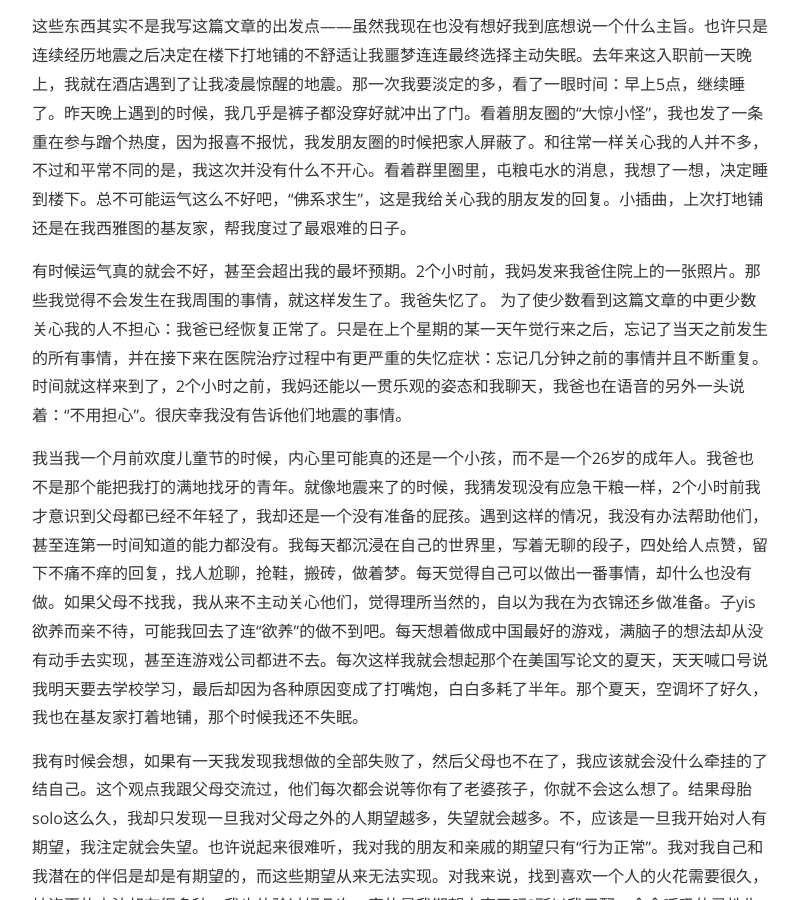
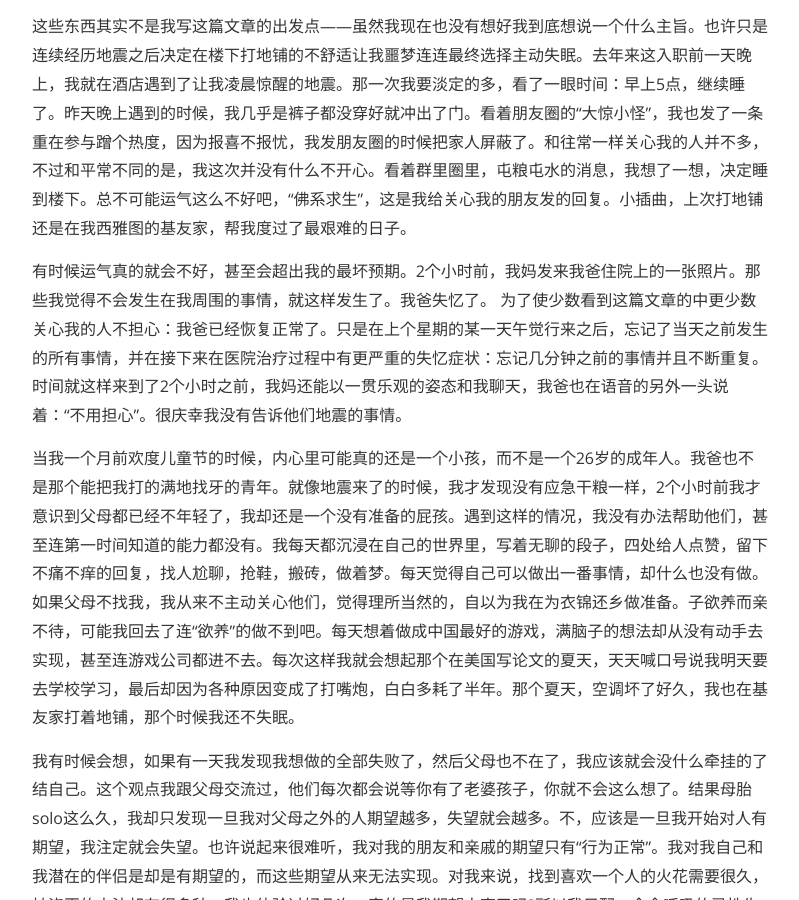
Before and after one commit to RadiumP/myblog, a Jekyll site: the page built from _posts/2019-07-07-sand.markdown, in a window 1280 px wide and 900 px high, scrolled down 601 px. Shown: the whole window, without its empty margins (240-1039 px from the left). Built offline with Jekyll 4.4.1, drawn with Linux system fonts in a browser that asks for light colours; nearby versions of some CDN libraries.

Commit message:
Update 2019-07-07-sand.markdown

```diff
--- a/_posts/2019-07-07-sand.markdown
+++ b/_posts/2019-07-07-sand.markdown
@@ -15,9 +15,9 @@ categories: 瞎BB
 这些东西其实不是我写这篇文章的出发点——虽然我现在也没有想好我到底想说一个什么主旨。也许只是连续经历地震之后决定在楼下打地铺的不舒适让我噩梦连连最终选择主动失眠。去年来这入职前一天晚上，我就在酒店遇到了让我凌晨惊醒的地震。那一次我要淡定的多，看了一眼时间：早上5点，继续睡了。昨天晚上遇到的时候，我几乎是裤子都没穿好就冲出了门。看着朋友圈的“大惊小怪”，我也发了一条重在参与蹭个热度，因为报喜不报忧，我发朋友圈的时候把家人屏蔽了。和往常一样关心我的人并不多，不过和平常不同的是，我这次并没有什么不开心。看着群里圈里，屯粮屯水的消息，我想了一想，决定睡到楼下。总不可能运气这么不好吧，“佛系求生”，这是我给关心我的朋友发的回复。小插曲，上次打地铺还是在我西雅图的基友家，帮我度过了最艰难的日子。
 
 有时候运气真的就会不好，甚至会超出我的最坏预期。2个小时前，我妈发来我爸住院上的一张照片。那些我觉得不会发生在我周围的事情，就这样发生了。我爸失忆了。
-为了使少数看到这篇文章的中更少数关心我的人不担心：我爸已经恢复正常了。只是在上个星期的某一天午觉行来之后，忘记了当天之前发生的所有事情，并在接下来在医院治疗过程中有更严重的失忆症状：忘记几分钟之前的事情并且不断重复。时间就这样来到了，2个小时之前，我妈还能以一贯乐观的姿态和我聊天，我爸也在语音的另外一头说着：“不用担心”。很庆幸我没有告诉他们地震的事情。
+为了使少数看到这篇文章的中更少数关心我的人不担心：我爸已经恢复正常了。只是在上个星期的某一天午觉行来之后，忘记了当天之前发生的所有事情，并在接下来在医院治疗过程中有更严重的失忆症状：忘记几分钟之前的事情并且不断重复。时间就这样来到了2个小时之前，我妈还能以一贯乐观的姿态和我聊天，我爸也在语音的另外一头说着：“不用担心”。很庆幸我没有告诉他们地震的事情。
 
-我当我一个月前欢度儿童节的时候，内心里可能真的还是一个小孩，而不是一个26岁的成年人。我爸也不是那个能把我打的满地找牙的青年。就像地震来了的时候，我猜发现没有应急干粮一样，2个小时前我才意识到父母都已经不年轻了，我却还是一个没有准备的屁孩。遇到这样的情况，我没有办法帮助他们，甚至连第一时间知道的能力都没有。我每天都沉浸在自己的世界里，写着无聊的段子，四处给人点赞，留下不痛不痒的回复，找人尬聊，抢鞋，搬砖，做着梦。每天觉得自己可以做出一番事情，却什么也没有做。如果父母不找我，我从来不主动关心他们，觉得理所当然的，自以为我在为衣锦还乡做准备。子yis欲养而亲不待，可能我回去了连“欲养”的做不到吧。每天想着做成中国最好的游戏，满脑子的想法却从没有动手去实现，甚至连游戏公司都进不去。每次这样我就会想起那个在美国写论文的夏天，天天喊口号说我明天要去学校学习，最后却因为各种原因变成了打嘴炮，白白多耗了半年。那个夏天，空调坏了好久，我也在基友家打着地铺，那个时候我还不失眠。
+当我一个月前欢度儿童节的时候，内心里可能真的还是一个小孩，而不是一个26岁的成年人。我爸也不是那个能把我打的满地找牙的青年。就像地震来了的时候，我才发现没有应急干粮一样，2个小时前我才意识到父母都已经不年轻了，我却还是一个没有准备的屁孩。遇到这样的情况，我没有办法帮助他们，甚至连第一时间知道的能力都没有。我每天都沉浸在自己的世界里，写着无聊的段子，四处给人点赞，留下不痛不痒的回复，找人尬聊，抢鞋，搬砖，做着梦。每天觉得自己可以做出一番事情，却什么也没有做。如果父母不找我，我从来不主动关心他们，觉得理所当然的，自以为我在为衣锦还乡做准备。子欲养而亲不待，可能我回去了连“欲养”的做不到吧。每天想着做成中国最好的游戏，满脑子的想法却从没有动手去实现，甚至连游戏公司都进不去。每次这样我就会想起那个在美国写论文的夏天，天天喊口号说我明天要去学校学习，最后却因为各种原因变成了打嘴炮，白白多耗了半年。那个夏天，空调坏了好久，我也在基友家打着地铺，那个时候我还不失眠。
 
 我有时候会想，如果有一天我发现我想做的全部失败了，然后父母也不在了，我应该就会没什么牵挂的了结自己。这个观点我跟父母交流过，他们每次都会说等你有了老婆孩子，你就不会这么想了。结果母胎solo这么久，我却只发现一旦我对父母之外的人期望越多，失望就会越多。不，应该是一旦我开始对人有期望，我注定就会失望。也许说起来很难听，我对我的朋友和亲戚的期望只有“行为正常”。我对我自己和我潜在的伴侣是却是有期望的，而这些期望从来无法实现。对我来说，找到喜欢一个人的火花需要很久，被浇灭的方法却有很多种，我也体验过好几次。真的是我期望太高了吗?所以我只配一个会呼吸的异性生物，那可能要她是虾吧。握不住的沙，握不住的她，这歌词写的真好。
 
```
